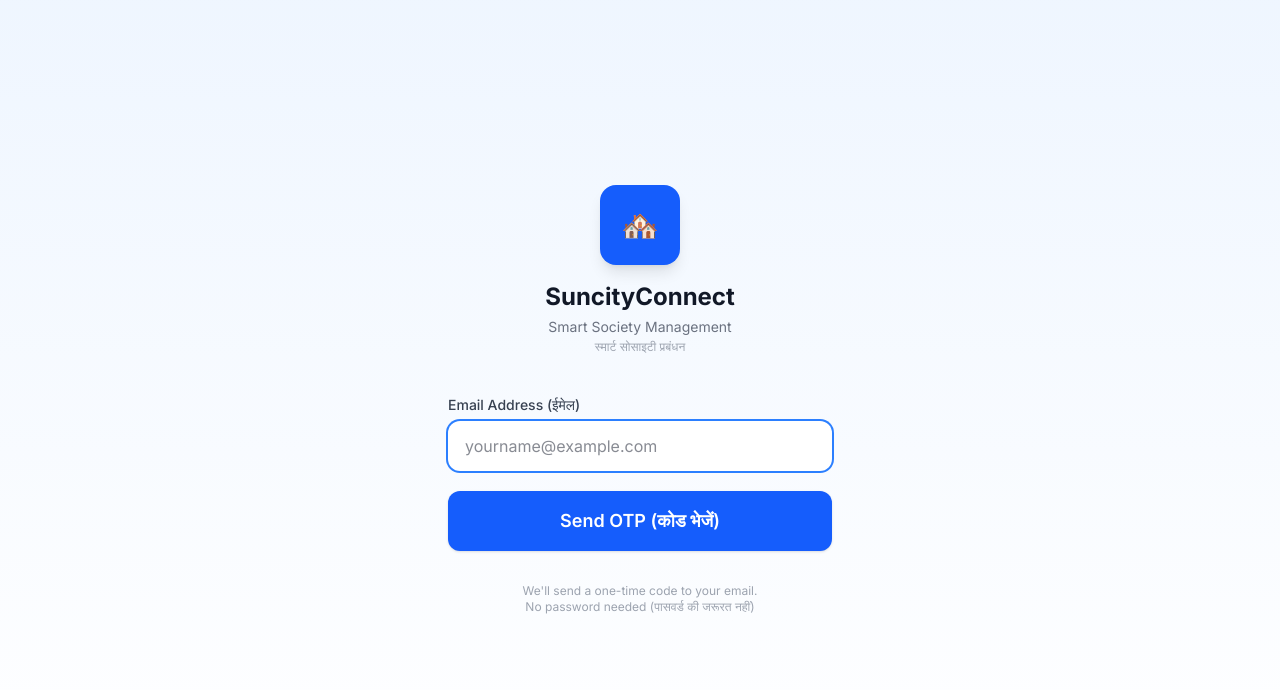
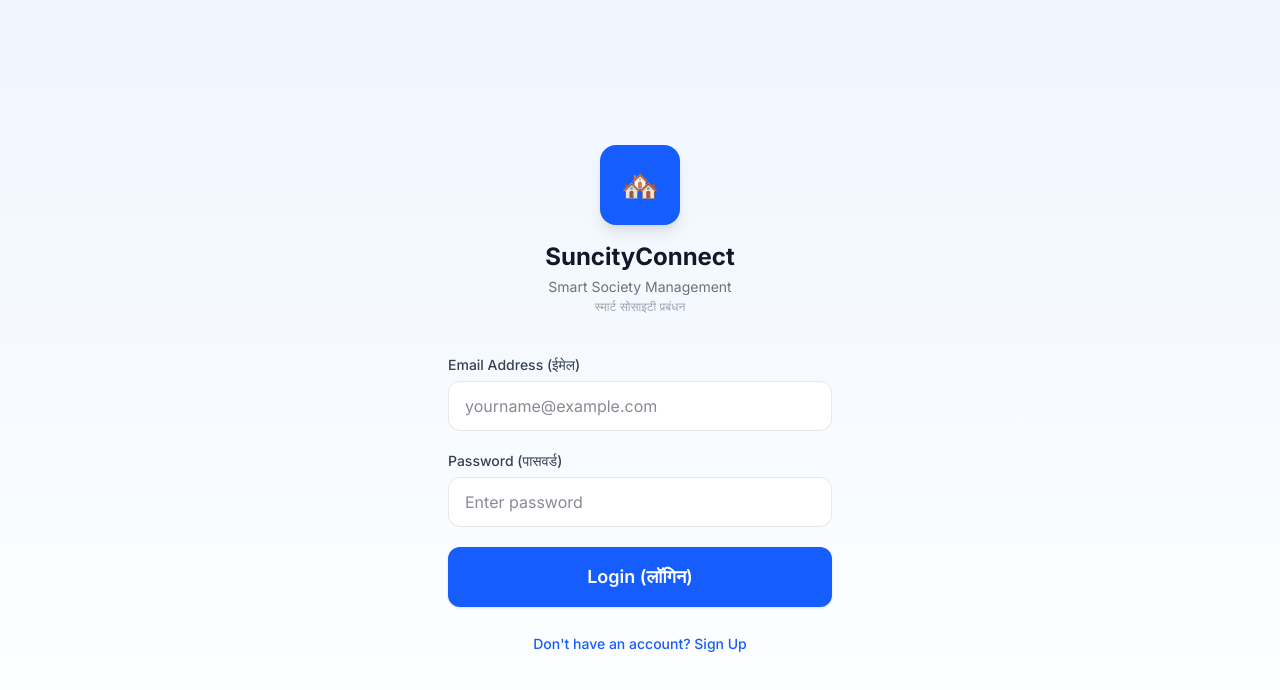
Before and after one commit to suncityconnect22-pixel/SuncityConnect, a Next.js app: page /login in a window 1280 px wide. Shown: the top 690 px of the page. Built offline with nearby package versions, Linux system fonts and the light colour scheme.

Commit message:
feat: switch to password authentication

```diff
--- a/src/actions/auth.ts
+++ b/src/actions/auth.ts
@@ -49,3 +49,38 @@
   await supabase.auth.signOut();
   redirect('/login');
 }
+
+// Development Only: Password Sign In
+export async function signInWithPassword(formData: FormData) {
+  const supabase = await createClient();
+  const email = formData.get('email') as string;
+  const password = formData.get('password') as string;
+
+  const { error } = await supabase.auth.signInWithPassword({
+    email: email.trim().toLowerCase(),
+    password,
+  });
+
+  if (error) {
+    return { error: error.message };
+  }
+
+  return { success: true };
+}
+
+export async function signUpWithPassword(formData: FormData) {
+  const supabase = await createClient();
+  const email = formData.get('email') as string;
+  const password = formData.get('password') as string;
+
+  const { error } = await supabase.auth.signUp({
+    email: email.trim().toLowerCase(),
+    password,
+  });
+
+  if (error) {
+    return { error: error.message };
+  }
+
+  return { success: true };
+}
--- a/src/app/login/page.tsx
+++ b/src/app/login/page.tsx
@@ -1,13 +1,15 @@
 'use client';
 
 import { useState } from 'react';
-import { signInWithOtp } from '@/actions/auth';
+import { signInWithPassword, signUpWithPassword } from '@/actions/auth';
 import Button from '@/components/ui/Button';
 import Input from '@/components/ui/Input';
 import { useRouter } from 'next/navigation';
 
 export default function LoginPage() {
+  const [isSignUp, setIsSignUp] = useState(false);
   const [email, setEmail] = useState('');
+  const [password, setPassword] = useState('');
   const [loading, setLoading] = useState(false);
   const [error, setError] = useState('');
   const router = useRouter();
@@ -19,13 +21,27 @@
 
     const formData = new FormData();
     formData.set('email', email);
-    const result = await signInWithOtp(formData);
+    formData.set('password', password);
 
-    if (result.error) {
-      setError(result.error);
-      setLoading(false);
+    if (isSignUp) {
+      const result = await signUpWithPassword(formData);
+      if (result.error) {
+        setError(result.error);
+        setLoading(false);
+      } else {
+        // If email confirmation is disabled, user is now logged in.
+        router.push('/dashboard');
+        router.refresh();
+      }
     } else {
-      router.push(`/auth/verify?email=${encodeURIComponent(email)}`);
+      const result = await signInWithPassword(formData);
+      if (result.error) {
+        setError(result.error);
+        setLoading(false);
+      } else {
+        router.push('/dashboard');
+        router.refresh();
+      }
     }
   };
 
@@ -52,7 +68,16 @@
             onChange={(e) => setEmail(e.target.value)}
             required
             autoComplete="email"
-            autoFocus
+          />
+
+          <Input
+            label="Password (पासवर्ड)"
+            type="password"
+            placeholder="Enter password"
+            value={password}
+            onChange={(e) => setPassword(e.target.value)}
+            required
+            autoComplete="current-password"
           />
 
           {error && (
@@ -62,14 +87,18 @@
           )}
 
           <Button type="submit" fullWidth size="lg" loading={loading}>
-            Send OTP (कोड भेजें)
+            {isSignUp ? 'Create Account (खाता बनाएं)' : 'Login (लॉगिन)'}
           </Button>
         </form>
 
-        <p className="text-center text-xs text-gray-400 mt-8">
-          We'll send a one-time code to your email.<br />
-          No password needed (पासवर्ड की जरूरत नहीं)
-        </p>
+        <div className="text-center mt-6">
+          <button
+            onClick={() => { setIsSignUp(!isSignUp); setError(''); }}
+            className="text-sm text-blue-600 hover:text-blue-800 font-medium transition-colors"
+          >
+            {isSignUp ? 'Already have an account? Sign In' : "Don't have an account? Sign Up"}
+          </button>
+        </div>
       </div>
     </div>
   );
```
